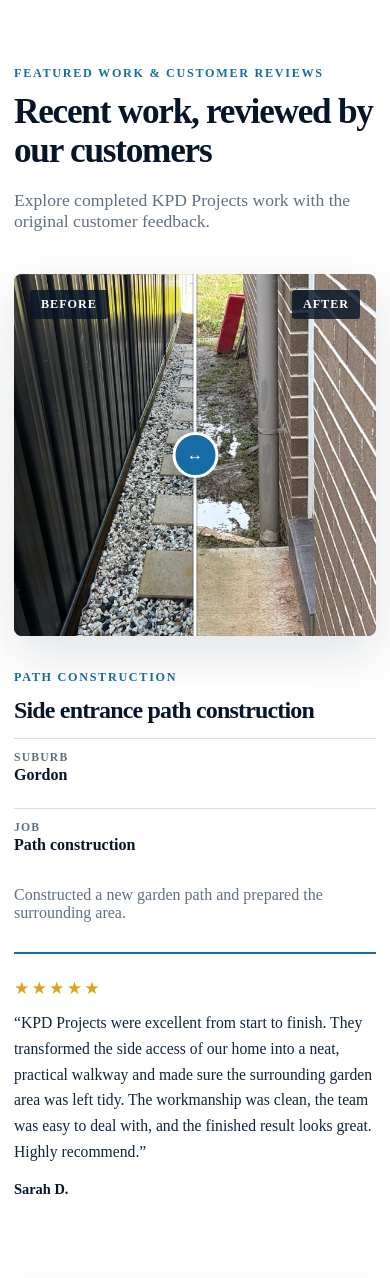
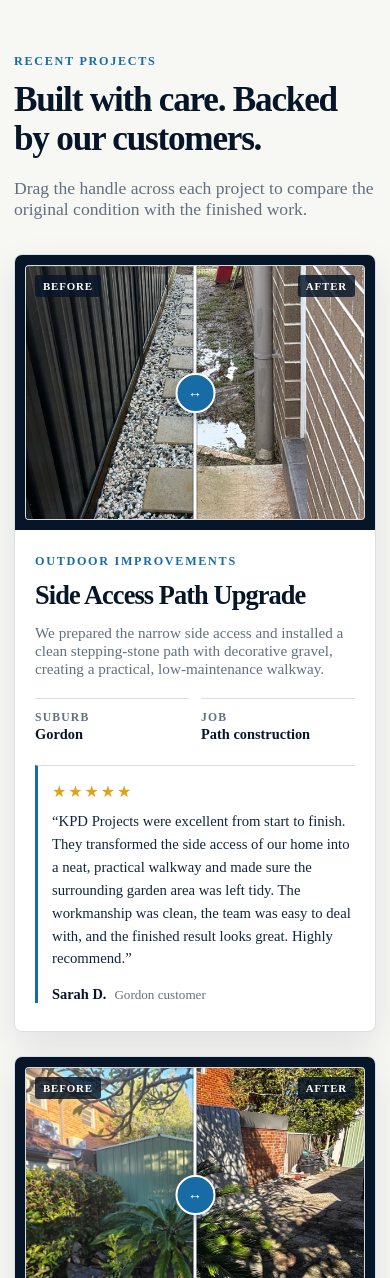
Before and after one commit to kpdprojectsau/folder-1, a plain HTML site: page index.html in a window 390 px wide. Shown: the part 722-2000 px from the top of the page. Drawn offline with Linux system fonts and the light colour scheme.

Commit message:
Fix Project Comparison Sliders

```diff
--- a/index.html
+++ b/index.html
@@ -57,76 +57,76 @@
       <section class="section featured-work" id="featured-work" aria-labelledby="featured-title">
         <div class="section-inner">
           <div class="section-heading">
-            <p class="eyebrow">Featured work &amp; customer reviews</p>
-            <h2 id="featured-title">Recent work, reviewed by our customers</h2>
-            <p>Explore completed KPD Projects work with the original customer feedback.</p>
+            <p class="eyebrow">Recent projects</p>
+            <h2 id="featured-title">Built with care. Backed by our customers.</h2>
+            <p>Drag the handle across each project to compare the original condition with the finished work.</p>
           </div>
 
           <div class="featured-list">
             <article class="featured-project">
-              <div class="comparison" data-comparison style="--position: 50%">
+              <div class="comparison comparison-gordon" data-comparison style="--position: 50%">
                 <div class="comparison-frame">
                   <picture>
-                    <source srcset="assets/projects/kpd-03-path-gordon/before-primary-800.jpg 800w, assets/projects/kpd-03-path-gordon/before-primary-1400.jpg 1400w" sizes="(max-width: 760px) 100vw, 58vw">
+                    <source srcset="assets/projects/kpd-03-path-gordon/before-primary-800.jpg 800w, assets/projects/kpd-03-path-gordon/before-primary-1400.jpg 1400w" sizes="(max-width: 700px) calc(100vw - 52px), 500px">
                     <img class="comparison-image comparison-before" src="assets/projects/kpd-03-path-gordon/before-primary-1400.jpg" alt="Muddy side access beside a Gordon home before path construction." width="1050" height="1400">
                   </picture>
                   <picture>
-                    <source srcset="assets/projects/kpd-03-path-gordon/after-primary-800.jpg 800w, assets/projects/kpd-03-path-gordon/after-primary-1400.jpg 1400w" sizes="(max-width: 760px) 100vw, 58vw">
+                    <source srcset="assets/projects/kpd-03-path-gordon/after-primary-800.jpg 800w, assets/projects/kpd-03-path-gordon/after-primary-1400.jpg 1400w" sizes="(max-width: 700px) calc(100vw - 52px), 500px">
                     <img class="comparison-image comparison-after" src="assets/projects/kpd-03-path-gordon/after-primary-1400.jpg" alt="Finished stepping-stone path with decorative gravel beside a Gordon home." width="1050" height="1400">
                   </picture>
                   <span class="comparison-label comparison-label-before">Before</span>
                   <span class="comparison-label comparison-label-after">After</span>
                   <span class="comparison-divider" aria-hidden="true"><span>↔</span></span>
-                  <input class="comparison-range" type="range" min="0" max="100" value="50" step="1" aria-label="Compare before and after photos of the Gordon path" aria-valuetext="50% after photo revealed">
+                  <input class="comparison-range" type="range" min="0" max="100" value="50" step="1" aria-label="Compare before and after photos of the Gordon path" aria-valuetext="50% before and 50% after visible">
                 </div>
               </div>
               <div class="featured-copy">
-                <p class="project-kicker">Path construction</p>
-                <h3>Side entrance path construction</h3>
+                <p class="project-kicker">Outdoor improvements</p>
+                <h3>Side Access Path Upgrade</h3>
+                <p class="project-summary">We prepared the narrow side access and installed a clean stepping-stone path with decorative gravel, creating a practical, low-maintenance walkway.</p>
                 <dl class="project-facts">
                   <div><dt>Suburb</dt><dd>Gordon</dd></div>
                   <div><dt>Job</dt><dd>Path construction</dd></div>
                 </dl>
-                <p>Constructed a new garden path and prepared the surrounding area.</p>
                 <figure class="project-review">
                   <div class="review-stars" aria-hidden="true">★★★★★</div>
                   <span class="sr-only">5 out of 5 stars</span>
                   <blockquote>“KPD Projects were excellent from start to finish. They transformed the side access of our home into a neat, practical walkway and made sure the surrounding garden area was left tidy. The workmanship was clean, the team was easy to deal with, and the finished result looks great. Highly recommend.”</blockquote>
-                  <figcaption>Sarah D.</figcaption>
+                  <figcaption><strong>Sarah D.</strong><span>Gordon customer</span></figcaption>
                 </figure>
               </div>
             </article>
 
-            <article class="featured-project featured-project-reverse">
-              <div class="static-comparison" aria-label="Before and after photos of the Willoughby shed from different viewpoints">
-                <figure>
+            <article class="featured-project">
+              <div class="comparison comparison-willoughby" data-comparison style="--position: 50%">
+                <div class="comparison-frame">
                   <picture>
-                    <source srcset="assets/projects/kpd-01-shed-willoughby/before-primary-800.jpg 800w, assets/projects/kpd-01-shed-willoughby/before-primary-1400.jpg 1400w" sizes="(max-width: 760px) 100vw, 29vw">
-                    <img src="assets/projects/kpd-01-shed-willoughby/before-primary-800.jpg" alt="Willoughby garden area before construction of the new shed." width="600" height="800" loading="lazy">
+                    <source srcset="assets/projects/kpd-01-shed-willoughby/before-primary-800.jpg 800w, assets/projects/kpd-01-shed-willoughby/before-primary-1400.jpg 1400w" sizes="(max-width: 700px) calc(100vw - 52px), 500px">
+                    <img class="comparison-image comparison-before" src="assets/projects/kpd-01-shed-willoughby/before-primary-800.jpg" alt="Willoughby garden area before construction of the new shed." width="600" height="800" loading="lazy">
                   </picture>
-                  <figcaption>Before</figcaption>
-                </figure>
-                <figure>
                   <picture>
-                    <source srcset="assets/projects/kpd-01-shed-willoughby/after-primary-800.jpg 800w, assets/projects/kpd-01-shed-willoughby/after-primary-1400.jpg 1400w" sizes="(max-width: 760px) 100vw, 29vw">
-                    <img src="assets/projects/kpd-01-shed-willoughby/after-primary-800.jpg" alt="Completed green 3m by 3m shed in the Willoughby garden." width="800" height="600" loading="lazy">
+                    <source srcset="assets/projects/kpd-01-shed-willoughby/after-primary-800.jpg 800w, assets/projects/kpd-01-shed-willoughby/after-primary-1400.jpg 1400w" sizes="(max-width: 700px) calc(100vw - 52px), 500px">
+                    <img class="comparison-image comparison-after" src="assets/projects/kpd-01-shed-willoughby/after-primary-800.jpg" alt="Completed green 3m by 3m shed in the Willoughby garden." width="800" height="600" loading="lazy">
                   </picture>
-                  <figcaption>After</figcaption>
-                </figure>
+                  <span class="comparison-label comparison-label-before">Before</span>
+                  <span class="comparison-label comparison-label-after">After</span>
+                  <span class="comparison-divider" aria-hidden="true"><span>↔</span></span>
+                  <input class="comparison-range" type="range" min="0" max="100" value="50" step="1" aria-label="Compare before and after photos of the Willoughby shed" aria-valuetext="50% before and 50% after visible">
+                </div>
               </div>
               <div class="featured-copy">
-                <p class="project-kicker">Shed construction</p>
-                <h3>3m x 3m shed construction</h3>
+                <p class="project-kicker">Outdoor improvements</p>
+                <h3>Garden Shed Installation</h3>
+                <p class="project-summary">We assembled and installed a new 3 m x 3 m garden shed, giving the property practical, weather-protected outdoor storage.</p>
                 <dl class="project-facts">
                   <div><dt>Suburb</dt><dd>Willoughby</dd></div>
-                  <div><dt>Job</dt><dd>Shed construction</dd></div>
+                  <div><dt>Job</dt><dd>Shed installation</dd></div>
                 </dl>
-                <p>Constructed a new 3m x 3m shed.</p>
                 <figure class="project-review">
                   <div class="review-stars" aria-hidden="true">★★★★★</div>
                   <span class="sr-only">5 out of 5 stars</span>
                   <blockquote>“Great job, after realising they had under-scoped the work and called an additional resource in.”</blockquote>
-                  <figcaption>John C</figcaption>
+                  <figcaption><strong>John C</strong><span>Willoughby customer</span></figcaption>
                 </figure>
               </div>
             </article>
@@ -135,32 +135,32 @@
               <div class="comparison comparison-newtown" data-comparison style="--position: 50%">
                 <div class="comparison-frame">
                   <picture>
-                    <source srcset="assets/projects/kpd-02-demolition-newtown/before-primary-800.jpg 800w, assets/projects/kpd-02-demolition-newtown/before-primary-1400.jpg 1400w" sizes="(max-width: 760px) 100vw, 58vw">
+                    <source srcset="assets/projects/kpd-02-demolition-newtown/before-primary-800.jpg 800w, assets/projects/kpd-02-demolition-newtown/before-primary-1400.jpg 1400w" sizes="(max-width: 700px) calc(100vw - 52px), 500px">
                     <img class="comparison-image comparison-before" src="assets/projects/kpd-02-demolition-newtown/before-primary-1400.jpg" alt="Existing brick wall, sink and counter before commercial demolition in Newtown." width="1050" height="1400" loading="lazy">
                   </picture>
                   <picture>
-                    <source srcset="assets/projects/kpd-02-demolition-newtown/after-primary-800.jpg 800w, assets/projects/kpd-02-demolition-newtown/after-primary-1400.jpg 1400w" sizes="(max-width: 760px) 100vw, 58vw">
+                    <source srcset="assets/projects/kpd-02-demolition-newtown/after-primary-800.jpg 800w, assets/projects/kpd-02-demolition-newtown/after-primary-1400.jpg 1400w" sizes="(max-width: 700px) calc(100vw - 52px), 500px">
                     <img class="comparison-image comparison-after" src="assets/projects/kpd-02-demolition-newtown/after-primary-1400.jpg" alt="Cleared floor area after removal of the brick wall and sink in Newtown." width="1050" height="1400" loading="lazy">
                   </picture>
                   <span class="comparison-label comparison-label-before">Before</span>
                   <span class="comparison-label comparison-label-after">After</span>
                   <span class="comparison-divider" aria-hidden="true"><span>↔</span></span>
-                  <input class="comparison-range" type="range" min="0" max="100" value="50" step="1" aria-label="Compare before and after photos of the Newtown demolition" aria-valuetext="50% after photo revealed">
+                  <input class="comparison-range" type="range" min="0" max="100" value="50" step="1" aria-label="Compare before and after photos of the Newtown demolition" aria-valuetext="50% before and 50% after visible">
                 </div>
               </div>
               <div class="featured-copy">
-                <p class="project-kicker">Commercial demolition</p>
-                <h3>Commercial demolition and waste removal</h3>
+                <p class="project-kicker">Commercial works</p>
+                <h3>Commercial Demolition &amp; Removal</h3>
+                <p class="project-summary">We demolished the existing brick wall and sink area, cleared the workspace and disposed of all brick rubble and demolition waste off site.</p>
                 <dl class="project-facts">
                   <div><dt>Suburb</dt><dd>Newtown</dd></div>
-                  <div><dt>Job</dt><dd>Demolition</dd></div>
+                  <div><dt>Job</dt><dd>Demolition &amp; removal</dd></div>
                 </dl>
-                <p>Demolition and waste removal works completed, including removal of the existing brick wall, sink and associated waste.</p>
                 <figure class="project-review">
                   <div class="review-stars" aria-hidden="true">★★★★★</div>
                   <span class="sr-only">5 out of 5 stars</span>
                   <blockquote>“Perfect work, punctuality and good communication.”</blockquote>
-                  <figcaption>Pablo M.</figcaption>
+                  <figcaption><strong>Pablo M.</strong><span>Newtown customer</span></figcaption>
                 </figure>
               </div>
             </article>
--- a/script.js
+++ b/script.js
@@ -36,9 +36,62 @@ document.querySelectorAll("[data-comparison]").forEach((comparison) => {
 
   const updateComparison = () => {
     const value = Math.min(100, Math.max(0, Number(range.value)));
+    const beforeValue = 100 - value;
     comparison.style.setProperty("--position", `${value}%`);
-    range.setAttribute("aria-valuetext", `${value}% after photo revealed`);
+    range.setAttribute(
+      "aria-valuetext",
+      `${beforeValue}% before and ${value}% after visible`,
+    );
   };
+
+  const updateFromPointer = (event) => {
+    const bounds = range.getBoundingClientRect();
+
+    if (!bounds.width) {
+      return;
+    }
+
+    const value = ((event.clientX - bounds.left) / bounds.width) * 100;
+    range.value = String(Math.round(Math.min(100, Math.max(0, value))));
+    updateComparison();
+  };
+
+  let activePointerId = null;
+
+  range.addEventListener("pointerdown", (event) => {
+    if (event.isPrimary === false) {
+      return;
+    }
+
+    activePointerId = event.pointerId;
+
+    if (range.setPointerCapture) {
+      range.setPointerCapture(event.pointerId);
+    }
+
+    updateFromPointer(event);
+  });
+
+  range.addEventListener("pointermove", (event) => {
+    if (event.isPrimary === false || event.pointerId !== activePointerId) {
+      return;
+    }
+
+    updateFromPointer(event);
+  });
+
+  const releasePointer = (event) => {
+    if (range.hasPointerCapture?.(event.pointerId)) {
+      range.releasePointerCapture(event.pointerId);
+    }
+
+    if (event.pointerId === activePointerId) {
+      activePointerId = null;
+    }
+  };
+
+  range.addEventListener("pointerup", releasePointer);
+  range.addEventListener("pointercancel", releasePointer);
 
   range.addEventListener("input", updateComparison);
   range.addEventListener("change", updateComparison);
--- a/styles.css
+++ b/styles.css
@@ -362,38 +362,50 @@ h3 {
 }
 
 .featured-work {
-  background: var(--white);
+  background: var(--paper);
 }
 
 .featured-list {
   display: grid;
-  gap: clamp(80px, 12vw, 150px);
+  max-width: 1080px;
+  gap: 30px;
+  margin-inline: auto;
 }
 
 .featured-project {
   display: grid;
-  grid-template-columns: minmax(0, 1.35fr) minmax(300px, 0.8fr);
-  align-items: center;
-  gap: clamp(34px, 6vw, 80px);
+  grid-template-columns: minmax(320px, 480px) minmax(0, 1fr);
+  overflow: hidden;
+  border: 1px solid var(--line);
+  border-radius: var(--radius);
+  background: var(--white);
+  box-shadow: 0 14px 38px rgba(7, 21, 40, 0.09);
 }
 
-.featured-project-reverse > :first-child {
-  order: 2;
+.featured-copy {
+  align-self: center;
+  padding: clamp(28px, 4vw, 46px);
 }
 
-.featured-copy > p:not(.project-kicker) {
+.featured-copy h3 {
+  margin-bottom: 14px;
+}
+
+.featured-copy .project-summary {
+  max-width: 52ch;
+  margin-bottom: 24px;
   color: var(--muted);
 }
 
 .project-facts {
   display: grid;
   grid-template-columns: repeat(2, minmax(0, 1fr));
-  gap: 12px;
-  margin: 0 0 20px;
+  gap: 20px;
+  margin: 0;
 }
 
 .project-facts div {
-  padding: 12px 0;
+  padding: 12px 0 0;
   border-top: 1px solid var(--line);
 }
 
@@ -412,15 +424,16 @@ h3 {
 }
 
 .project-review {
-  margin: 30px 0 0;
-  padding: 24px 0 0;
-  border-top: 2px solid var(--blue);
+  margin: 26px 0 0;
+  padding: 18px 0 0 18px;
+  border-top: 1px solid var(--line);
+  border-left: 3px solid var(--blue);
 }
 
 .review-stars {
-  margin-bottom: 11px;
+  margin-bottom: 9px;
   color: #e0a21b;
-  font-size: 1.08rem;
+  font-size: 1rem;
   letter-spacing: 0.12em;
 }
 
@@ -432,19 +445,46 @@ h3 {
 }
 
 .project-review figcaption {
+  display: flex;
+  flex-wrap: wrap;
+  align-items: baseline;
+  gap: 8px;
   color: var(--navy);
   font-size: 0.9rem;
+}
+
+.project-review figcaption strong {
   font-weight: 800;
+}
+
+.project-review figcaption span {
+  color: var(--muted);
+  font-size: 0.82rem;
+}
+
+.comparison {
+  display: flex;
+  width: 100%;
+  min-height: 100%;
+  align-items: center;
+  padding: 16px;
+  background: var(--navy);
 }
 
 .comparison-frame {
   position: relative;
+  width: 100%;
   aspect-ratio: 4 / 3;
   overflow: hidden;
-  border-radius: var(--radius);
+  border: 1px solid rgba(255, 255, 255, 0.2);
+  border-radius: 4px;
   background: #cbd3d8;
-  box-shadow: var(--shadow);
   isolation: isolate;
+}
+
+.comparison-frame:focus-within {
+  outline: 3px solid #f2b544;
+  outline-offset: 3px;
 }
 
 .comparison-frame picture {
@@ -460,7 +500,20 @@ h3 {
   object-fit: cover;
   object-position: center 60%;
   user-select: none;
+  -webkit-user-drag: none;
   pointer-events: none;
+}
+
+.comparison-gordon .comparison-image {
+  object-position: center 64%;
+}
+
+.comparison-willoughby .comparison-before {
+  object-position: center 48%;
+}
+
+.comparison-willoughby .comparison-after {
+  object-position: center;
 }
 
 .comparison-newtown .comparison-image {
@@ -474,8 +527,8 @@ h3 {
 .comparison-label {
   position: absolute;
   z-index: 3;
-  top: 16px;
-  padding: 7px 11px;
+  top: 12px;
+  padding: 6px 10px;
   border-radius: 3px;
   color: var(--white);
   background: rgba(7, 21, 40, 0.82);
@@ -487,11 +540,11 @@ h3 {
 }
 
 .comparison-label-before {
-  left: 16px;
+  left: 12px;
 }
 
 .comparison-label-after {
-  right: 16px;
+  right: 12px;
 }
 
 .comparison-divider {
@@ -512,8 +565,8 @@ h3 {
   top: 50%;
   left: 50%;
   display: grid;
-  width: 46px;
-  height: 46px;
+  width: 44px;
+  height: 44px;
   place-items: center;
   border: 3px solid var(--white);
   border-radius: 50%;
@@ -530,54 +583,17 @@ h3 {
   width: 100%;
   height: 100%;
   margin: 0;
+  appearance: none;
+  -webkit-appearance: none;
   opacity: 0.001;
   cursor: ew-resize;
+  touch-action: pan-y;
 }
 
 .comparison-range:focus-visible {
-  opacity: 1;
-  top: auto;
-  bottom: 12px;
-  left: 5%;
-  width: 90%;
-  height: 44px;
-  accent-color: var(--blue);
-  outline: 3px solid #f2b544;
-  outline-offset: 2px;
-  background: rgba(255, 255, 255, 0.94);
-  border-radius: 4px;
+  outline: 0;
 }
 
-.static-comparison {
-  display: grid;
-  grid-template-columns: repeat(2, minmax(0, 1fr));
-  gap: 8px;
-  padding: 8px;
-  border-radius: var(--radius);
-  background: var(--navy);
-  box-shadow: var(--shadow);
-}
-
-.static-comparison figure {
-  position: relative;
-  min-width: 0;
-  margin: 0;
-  overflow: hidden;
-  background: #cbd3d8;
-}
-
-.static-comparison img {
-  width: 100%;
-  height: 100%;
-  aspect-ratio: 3 / 4;
-  object-fit: cover;
-}
-
-.static-comparison figure:last-child img {
-  object-position: center;
-}
-
-.static-comparison figcaption,
 .job-gallery figcaption {
   position: absolute;
   bottom: 10px;
@@ -996,8 +1012,13 @@ h3 {
     grid-template-columns: 1fr;
   }
 
-  .featured-project-reverse > :first-child {
-    order: 0;
+  .comparison {
+    min-height: auto;
+  }
+
+  .comparison-frame {
+    width: min(100%, 540px);
+    margin-inline: auto;
   }
 
   .service-grid {
@@ -1040,26 +1061,78 @@ h3 {
   }
 
   .featured-list {
-    gap: 88px;
+    gap: 24px;
+  }
+
+  .featured-work {
+    padding-block: 56px;
+  }
+
+  .featured-work .section-heading {
+    margin-bottom: 34px;
+  }
+
+  .comparison {
+    padding: 10px;
   }
 
   .comparison-frame {
-    aspect-ratio: 1 / 1;
-  }
-
-  .comparison-image {
-    object-position: center 62%;
-  }
-
-  .static-comparison {
-    grid-template-columns: 1fr;
-  }
-
-  .static-comparison img {
+    width: min(100%, 360px);
     aspect-ratio: 4 / 3;
   }
 
-  .project-facts,
+  .featured-copy {
+    padding: 24px 20px 28px;
+  }
+
+  .featured-copy h3 {
+    font-size: 1.65rem;
+  }
+
+  .featured-copy .project-summary {
+    margin-bottom: 20px;
+    font-size: 0.95rem;
+  }
+
+  .project-facts {
+    gap: 12px;
+  }
+
+  .project-facts dd {
+    font-size: 0.9rem;
+  }
+
+  .project-review {
+    margin-top: 22px;
+    padding: 16px 0 0 14px;
+  }
+
+  .project-review blockquote {
+    font-size: 0.92rem;
+    line-height: 1.55;
+  }
+
+  .comparison-label {
+    top: 9px;
+    padding: 5px 8px;
+    font-size: 0.68rem;
+  }
+
+  .comparison-label-before {
+    left: 9px;
+  }
+
+  .comparison-label-after {
+    right: 9px;
+  }
+
+  .comparison-divider span {
+    width: 40px;
+    height: 40px;
+    border-width: 2px;
+    font-size: 0.9rem;
+  }
+
   .service-grid,
   .form-grid,
   .about-grid {
```
